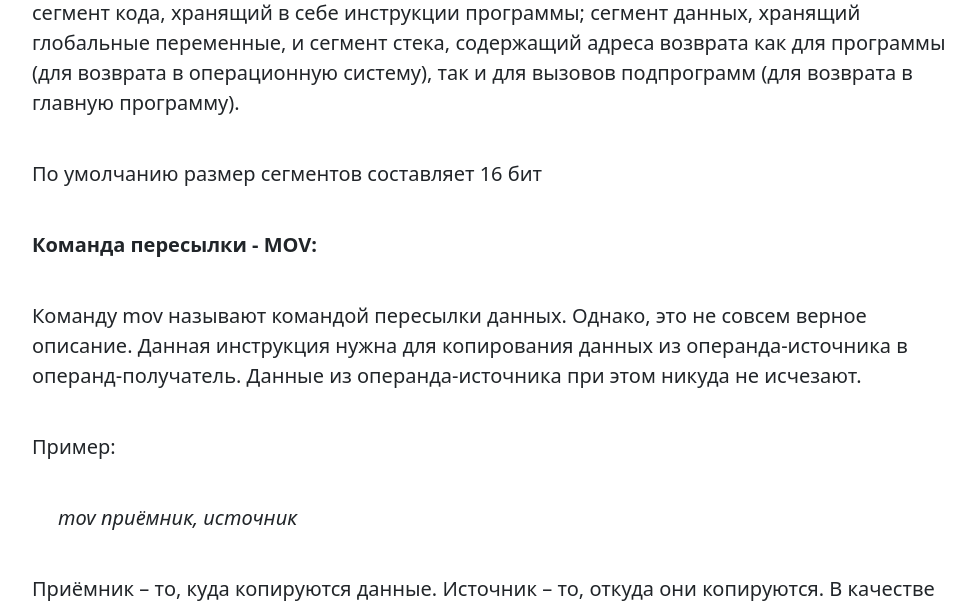
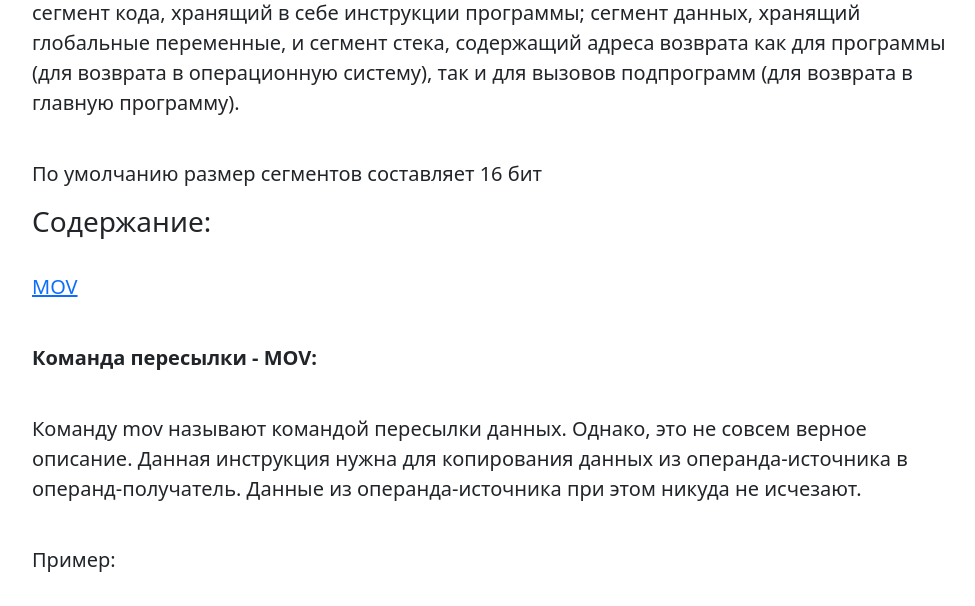
Before and after one commit to KrySeyt/AsmExplaining, a Django app: page / in a window 1280 px wide. Shown: the part 207-813 px from the top of the page, without its empty margins (144-1119 px from the left). Run offline with Django 4.2, Linux system fonts and the light colour scheme.

Commit message:
Update main.html

```diff
--- a/landing/templates/landing/main.html
+++ b/landing/templates/landing/main.html
@@ -18,8 +18,10 @@
         <p>
             По умолчанию размер сегментов составляет 16 бит
         </p>
+        <h3>Содержание:<alt="" width="30" height="30"></h3>
+            <p><a href="#mov">MOV</a></p>
         <p>
-            <strong>Команда пересылки - MOV:</strong>
+            <strong><a name="mov">Команда пересылки - MOV:</a></strong>
         </p>
         <p>
             Команду mov называют командой пересылки данных. Однако, это не совсем верное описание. Данная инструкция
```
